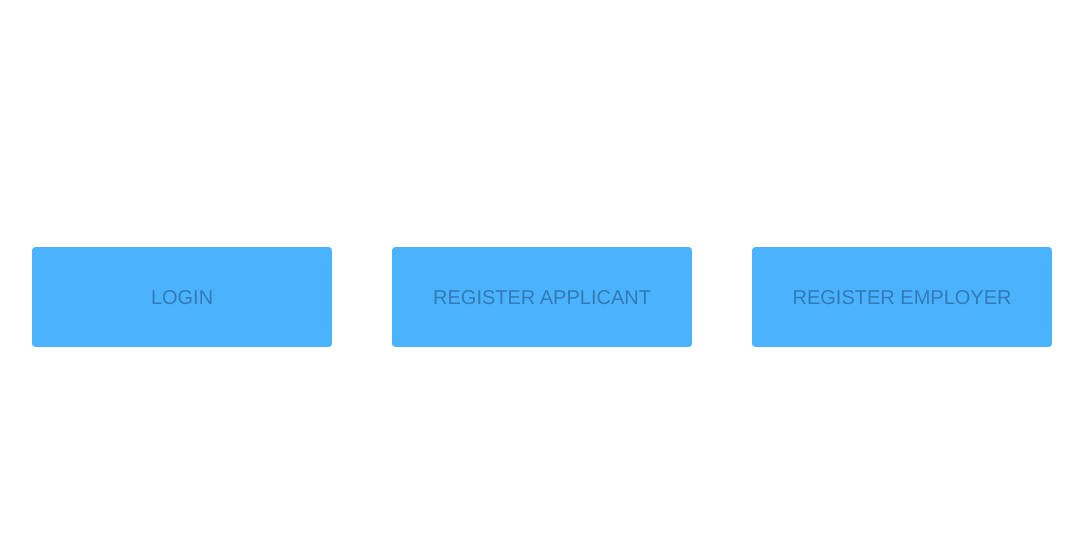
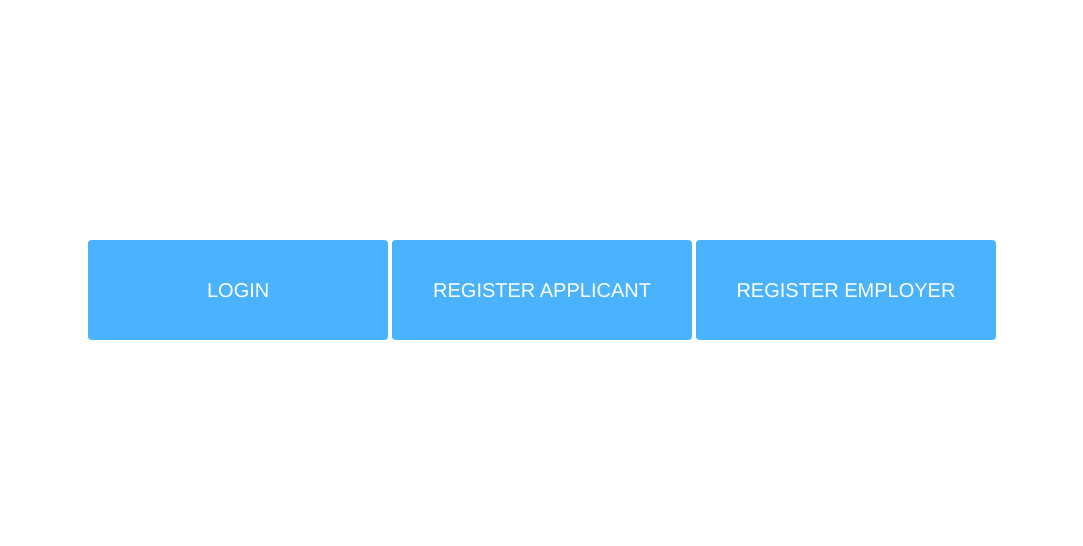
Before and after one commit to genepaulz/ProjectSikapB, a Django app: page / in a window 1280 px wide. Shown: the part 453-999 px from the top of the page, without its empty margins (98-1181 px from the left). Run offline with Django 3.2, Linux system fonts and the light colour scheme; some libraries are stand-ins or nearby versions.

Commit message:
better landing ish

```diff
--- a/Sikap/app/templates/index.html
+++ b/Sikap/app/templates/index.html
@@ -59,14 +59,14 @@ aside {
     color: white;
     background-color:#4bb3fd;
     border-radius: 4px;
-    box-shadow: inset 0 0 0 0 yellow;
+    box-shadow: inset 0 0 0 0 rgb(18, 158, 240);
     transition: ease-out 0.3s;
     font-size: 2rem;
     outline: none;
 }
 
 .Register:hover{
-    box-shadow: inset 300px 0 0 0 yellow;
+    box-shadow: inset 300px 0 0 0 rgb(18, 158, 240);
     cursor: pointer;
 }
 
@@ -101,9 +101,12 @@ aside {
             <p>YEEEET</p>
       </div>
         <div class = "button_container">
-            <button class = "Register"><a href="{% url 'app:login_view' %}">LOGIN</a></button>
-            <button class ="Register"><a href="{% url 'app:registera_view' %}">REGISTER APPLICANT</a></button>
-            <button class ="Register"><a href="{% url 'app:registere_view' %}">REGISTER EMPLOYER</a></button>
+            <form action="" method="post">
+                {% csrf_token %}
+                <button class ="Register" type="submit" name="login">LOGIN</button>
+                <button class ="Register" type="submit" name="rega">REGISTER APPLICANT</button>
+                <button class ="Register" type="submit" name="rege">REGISTER EMPLOYER</button>
+            </form>
         </div>
       <div>
         Lorem ipsum dolor sit amet, consectetur adipiscing elit. Vivamus lacinia pulvinar dolor vitae tempor.
--- a/Sikap/app/views.py
+++ b/Sikap/app/views.py
@@ -15,6 +15,14 @@ from passlib.hash import pbkdf2_sha256
 class LandingView(View):
     def get(self,request):
         return render(request,'index.html')
+
+    def post(self,request):
+        if('login' in request.POST):
+            return redirect('app:login_view')
+        elif('rega' in request.POST):
+            return redirect('app:registera_view')
+        elif('rege' in request.POST):
+            return redirect('app:registere_view')
 
 #END OF LANDING
 
```
